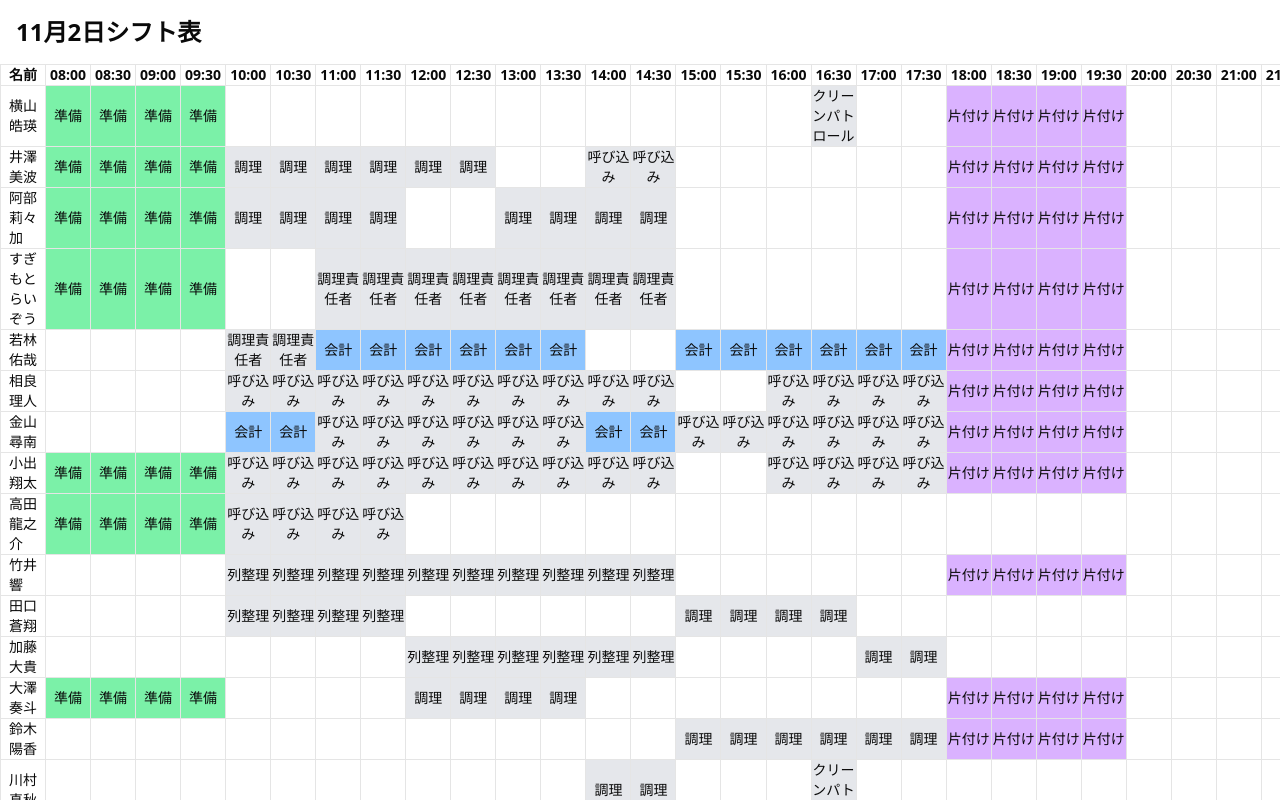
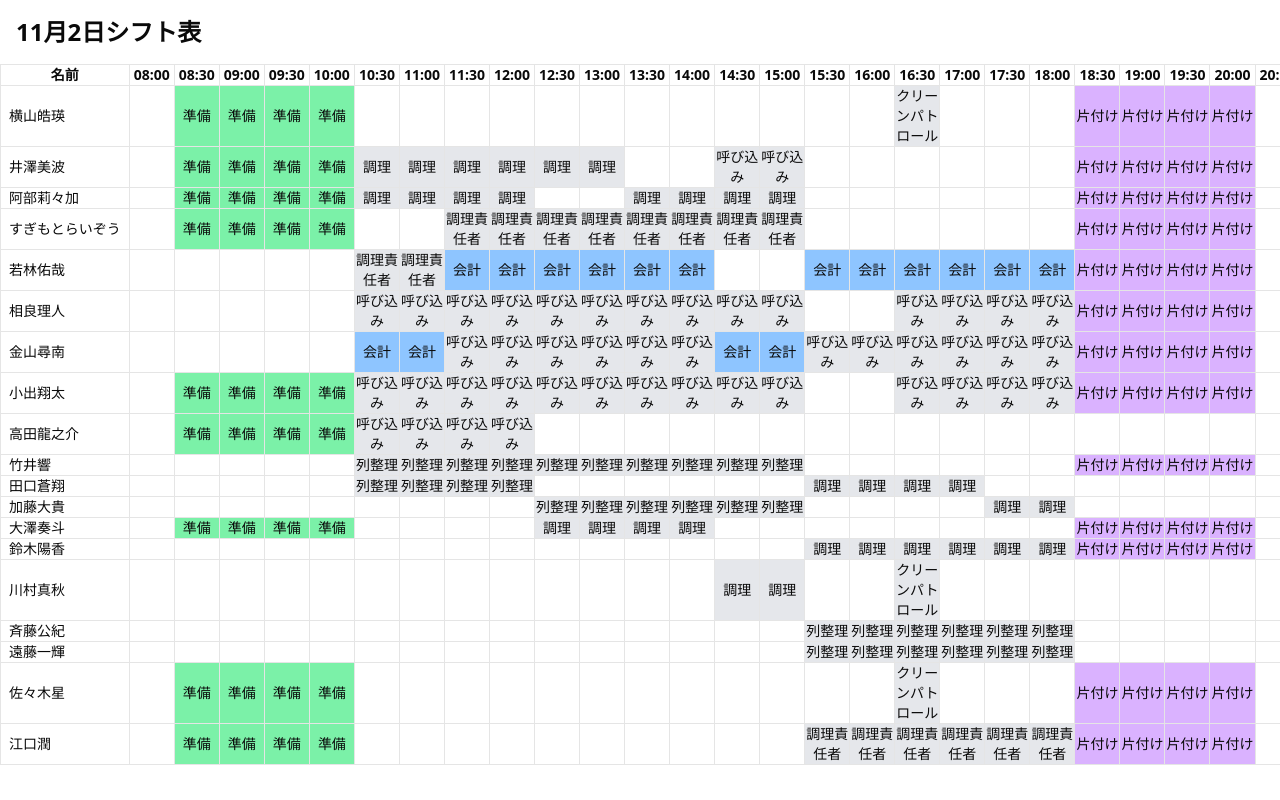
Before and after one commit to jun-eg/anz-fes-app, a Next.js app: page /shift/1 in a window 1280 px wide. Shown: the top 800 px of the page. Built offline with nearby package versions, Linux system fonts and the light colour scheme.

Commit message:
fix:シフトtableバグ修正

```diff
--- a/src/components/features/shift/ShiftTable.tsx
+++ b/src/components/features/shift/ShiftTable.tsx
@@ -3,8 +3,8 @@ import React from "react";
 type Assignment = {
   slotId: string;
   date: string;
-  start: string;
-  end: string;
+  start: string; // "HH:MM"
+  end: string; // "HH:MM"
   role: string;
 };
 
@@ -23,6 +23,11 @@ const times = Array.from({ length: (22 - 8) * 2 + 1 }, (_, i) => {
   const min = i % 2 === 0 ? "00" : "30";
   return `${hour.toString().padStart(2, "0")}:${min}`;
 });
+
+const toMinutes = (hhmm: string) => {
+  const [h, m] = hhmm.split(":").map(Number);
+  return h * 60 + m;
+};
 
 const roleColors: Record<string, string> = {
   準備: "bg-green-300",
@@ -49,11 +54,14 @@ export const ShiftTable: React.FC<Props> = ({ data }) => {
         <tbody>
           {data.map((member) => (
             <tr key={member.memberId}>
-              <td className="border px-2">{member.name}</td>
+              <td className="border px-2 whitespace-nowrap">{member.name}</td>
               {times.map((t, idx) => {
-                const active = member.assigned.find(
-                  (a) => t >= a.start && t < a.end
-                );
+                const tMin = toMinutes(t);
+                const active = member.assigned.find((a) => {
+                  const s = toMinutes(a.start);
+                  const e = toMinutes(a.end);
+                  return tMin > s && tMin <= e;
+                });
                 return (
                   <td
                     key={idx}
```
